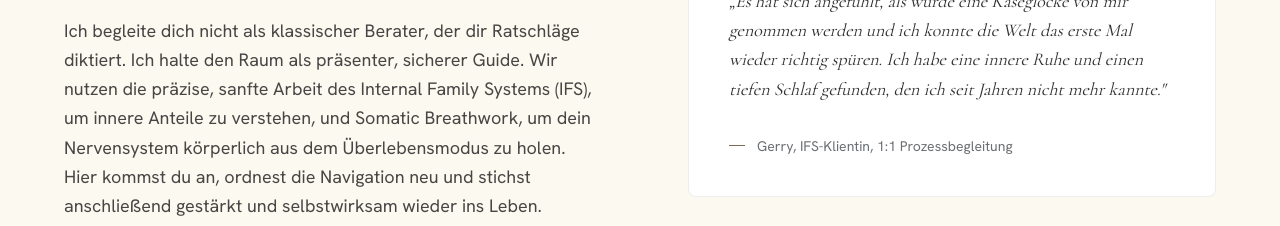
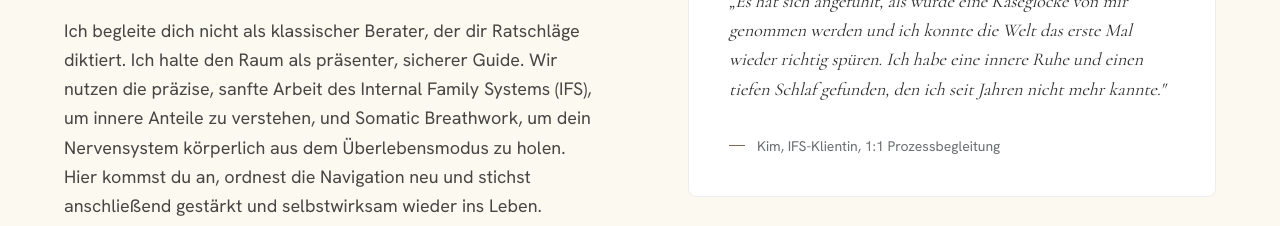
Before and after one commit to Mato-coding/mato-coaching, a Next.js app: page / in a window 1280 px wide. Shown: the part 2100-2326 px from the top of the page. Built offline with nearby package versions, Linux system fonts and the light colour scheme.

Commit message:
Kleine Namensänderung im Testimonial

```diff
--- a/src/components/sections/Method.tsx
+++ b/src/components/sections/Method.tsx
@@ -57,7 +57,7 @@ export default function Method() {
               <div className="flex items-center gap-3">
                 <span className="h-px w-4 bg-umber shrink-0" aria-hidden="true" />
                 <p className="text-muted text-sm">
-                  Gerry, IFS-Klientin, 1:1 Prozessbegleitung
+                  Kim, IFS-Klientin, 1:1 Prozessbegleitung
                 </p>
               </div>
             </div>
```
